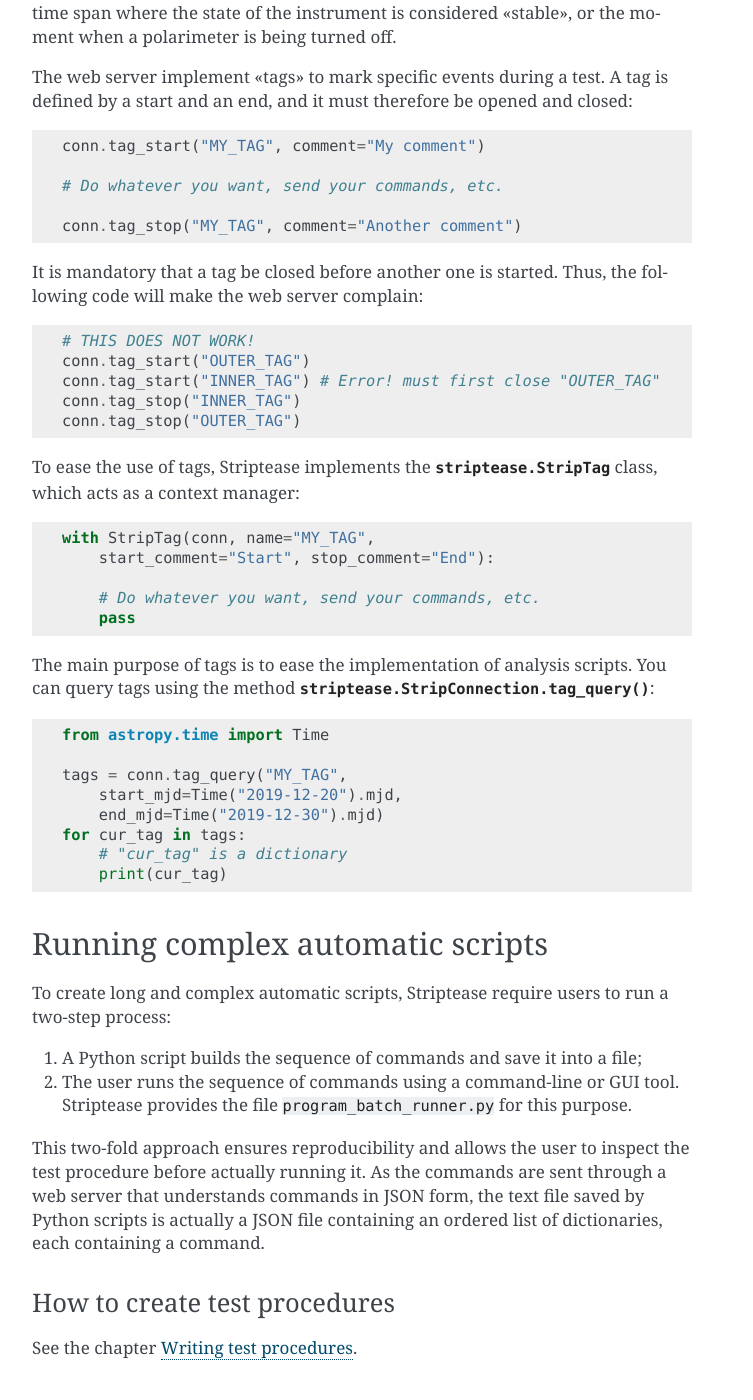
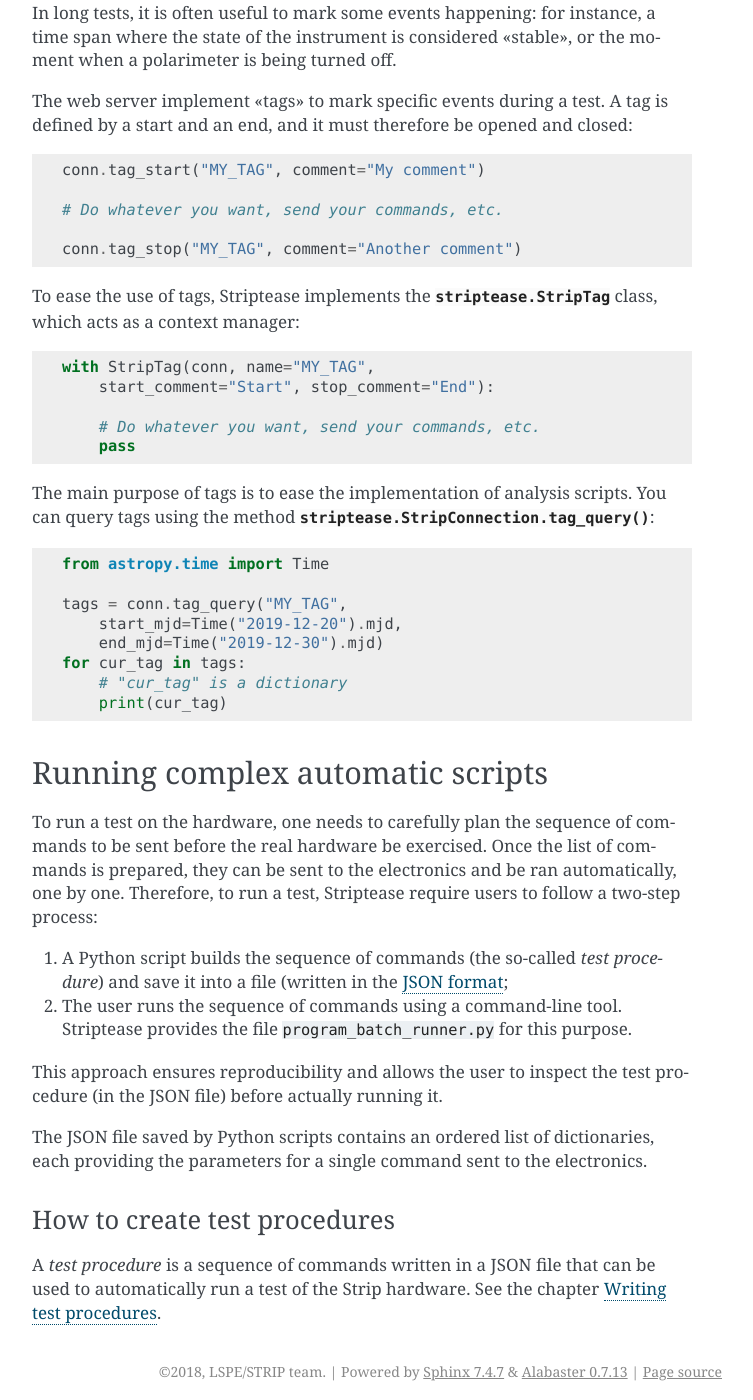
Before and after one commit to lspestrip/striptease, a Sphinx documentation site: the page built from docs/tutorial.rst, in a window 1280 px wide and 1400 px high, scrolled down 2337 px. Shown: the whole window, without its empty margins (388-1141 px from the left). Built offline with Sphinx 7.4.7, drawn with Linux system fonts in a browser that asks for light colours; some of the changed text lies outside the part shown.

Commit message:
Improve the documentation

```diff
--- a/docs/tutorial.rst
+++ b/docs/tutorial.rst
@@ -1,12 +1,14 @@
 Tutorial
 ========
 
+In this tutorial, we will show how to connect to the Strip webserver
+and run simple commands that drive the electronics and the instrument.
+
 (Before reading this part, be sure to follow the instructions in the
 page :ref:`Authentication`, otherwise the commands in this page will
-not work.)
+not work. You need to be authenticated if you are going to send
+commands to the real electronics.)
 
-In this tutorial, we will show how to connect to the Strip webserver
-and run simple commands that drive the electronics and the instrument.
 
 Establising a connection with the server
 ----------------------------------------
@@ -123,14 +125,6 @@ opened and closed::
 
   conn.tag_stop("MY_TAG", comment="Another comment")
 
-It is mandatory that a tag be closed before another one is
-started. Thus, the following code will make the web server complain::
-
-  # THIS DOES NOT WORK!
-  conn.tag_start("OUTER_TAG")
-  conn.tag_start("INNER_TAG") # Error! must first close "OUTER_TAG"
-  conn.tag_stop("INNER_TAG")
-  conn.tag_stop("OUTER_TAG")
 
 To ease the use of tags, Striptease implements the
 :class:`striptease.StripTag` class, which acts as a context manager::
@@ -159,23 +153,31 @@ scripts. You can query tags using the method
 Running complex automatic scripts
 ---------------------------------
 
-To create long and complex automatic scripts, Striptease require users
-to run a two-step process:
+To run a test on the hardware, one needs to carefully plan the
+sequence of commands to be sent before the real hardware be exercised.
+Once the list of commands is prepared, they can be sent to the
+electronics and be ran automatically, one by one. Therefore, to run a
+test, Striptease require users to follow a two-step process:
 
-1. A Python script builds the sequence of commands and save it into a
-   file;
-2. The user runs the sequence of commands using a command-line or GUI
-   tool. Striptease provides the file ``program_batch_runner.py`` for
-   this purpose.
+1. A Python script builds the sequence of commands (the so-called
+   *test procedure*) and save it into a file (written in the `JSON
+   format <https://en.wikipedia.org/wiki/JSON>`_;
+2. The user runs the sequence of commands using a command-line tool.
+   Striptease provides the file ``program_batch_runner.py`` for this
+   purpose.
 
-This two-fold approach ensures reproducibility and allows the user to
-inspect the test procedure before actually running it. As the commands
-are sent through a web server that understands commands in JSON form,
-the text file saved by Python scripts is actually a JSON file
-containing an ordered list of dictionaries, each containing a command.
+This approach ensures reproducibility and allows the user to inspect
+the test procedure (in the JSON file) before actually running it.
+
+The JSON file saved by Python scripts contains an ordered list of
+dictionaries, each providing the parameters for a single command sent
+to the electronics.
 
 
 How to create test procedures
 ~~~~~~~~~~~~~~~~~~~~~~~~~~~~~
 
+
+A *test procedure* is a sequence of commands written in a JSON file
+that can be used to automatically run a test of the Strip hardware.
 See the chapter :ref:`Writing test procedures`.
```
Also changed, not shown: docs/installation.rst (+18 -11 lines), docs/polarimeters.rst (+23 -0 lines), docs/_static/open-closed-loop-mode.svg (added).
